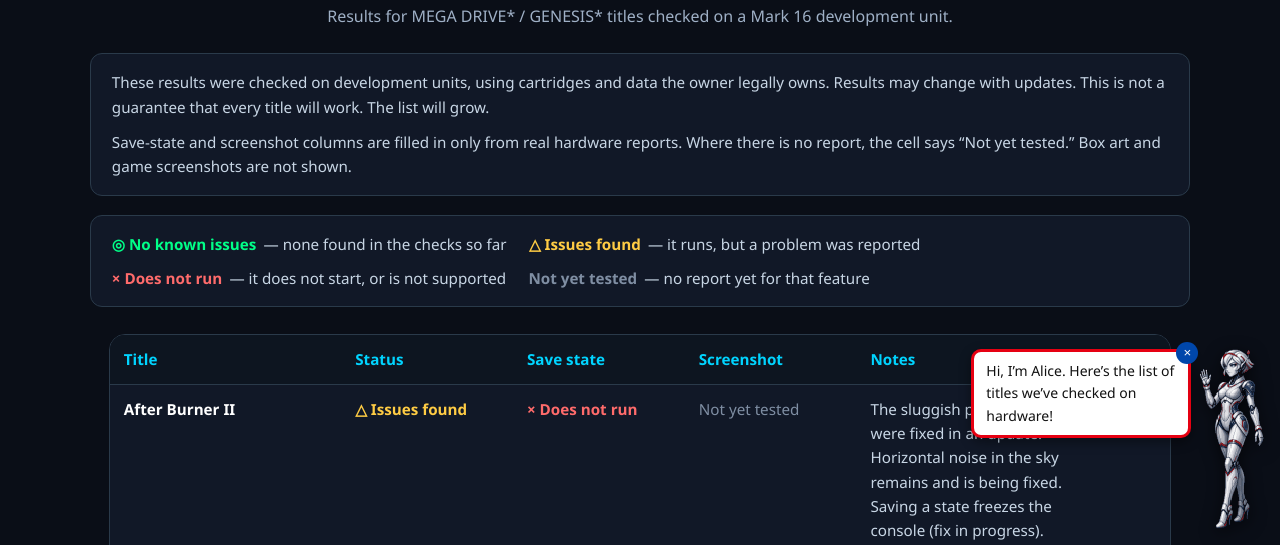
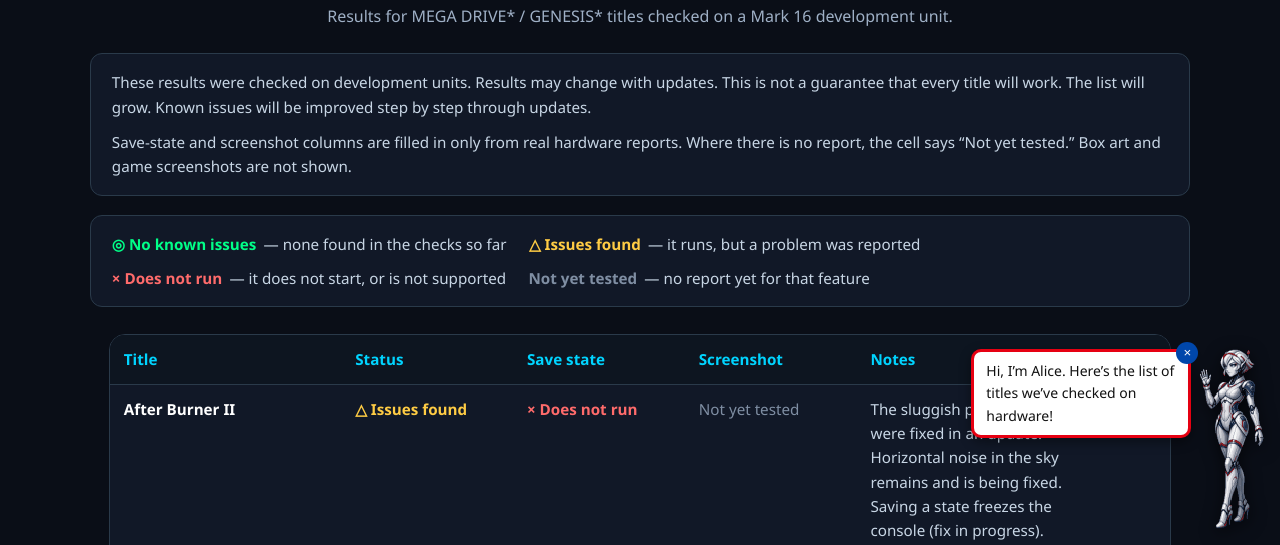
Before and after one commit to ninjaops001/inreset, a plain HTML site: page en/compat.html in a window 1280 px wide. Shown: the part 255-800 px from the top of the page. Drawn offline with Linux system fonts and the light colour scheme.

Commit message:
Revise the compatibility list disclaimer
Remove the line about the developer lawfully owning the cartridges, and note that known issues will be improved through updates.

```diff
--- a/en/compat.html
+++ b/en/compat.html
@@ -140,7 +140,7 @@
     </section>
 
     <div class="notice">
-        <p>These results were checked on development units, using cartridges and data the owner legally owns. Results may change with updates. This is not a guarantee that every title will work. The list will grow.</p>
+        <p>These results were checked on development units. Results may change with updates. This is not a guarantee that every title will work. The list will grow. Known issues will be improved step by step through updates.</p>
         <p>Save-state and screenshot columns are filled in only from real hardware reports. Where there is no report, the cell says “Not yet tested.” Box art and game screenshots are not shown.</p>
     </div>
 
```
Also changed, not shown: compat.html (+1 -1 lines).
